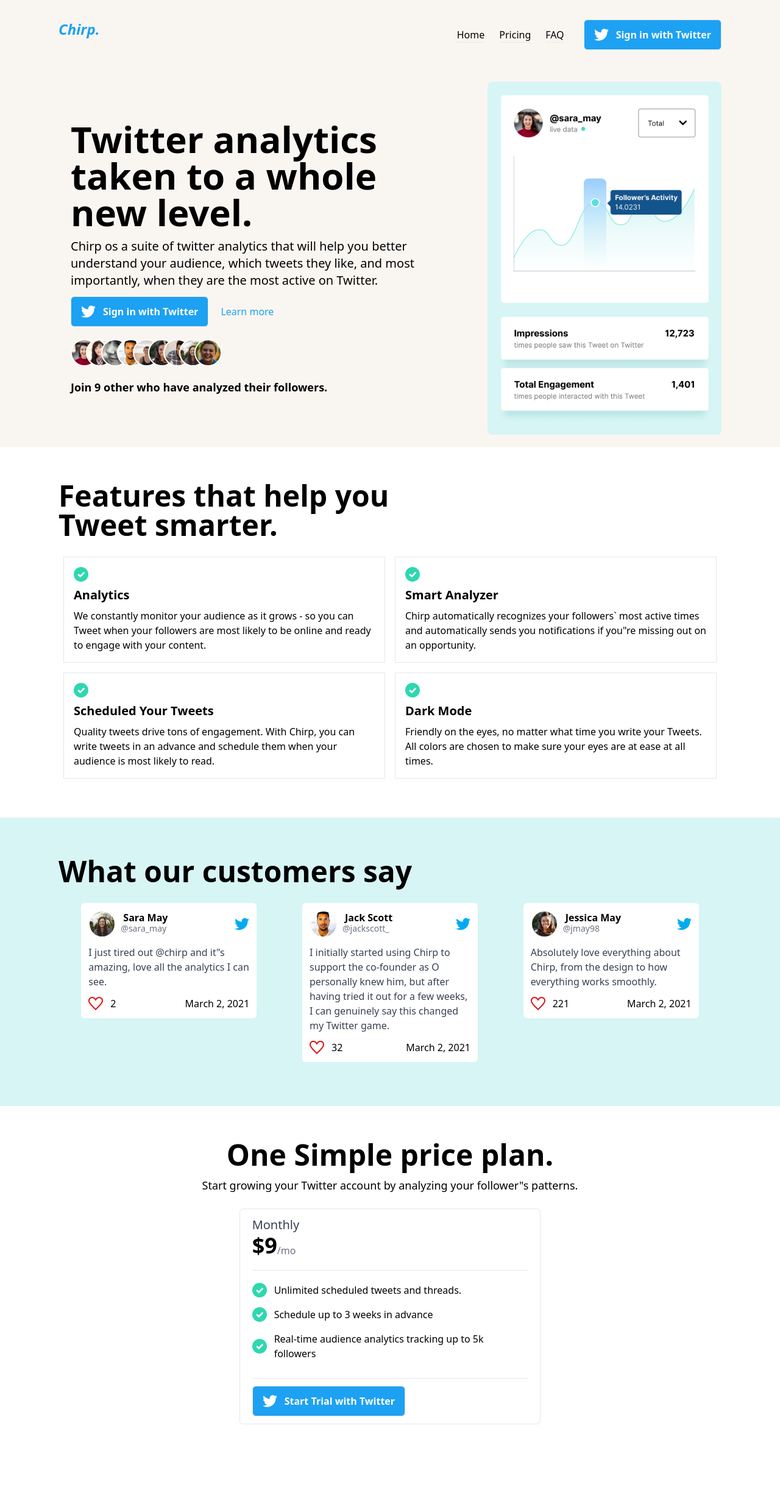
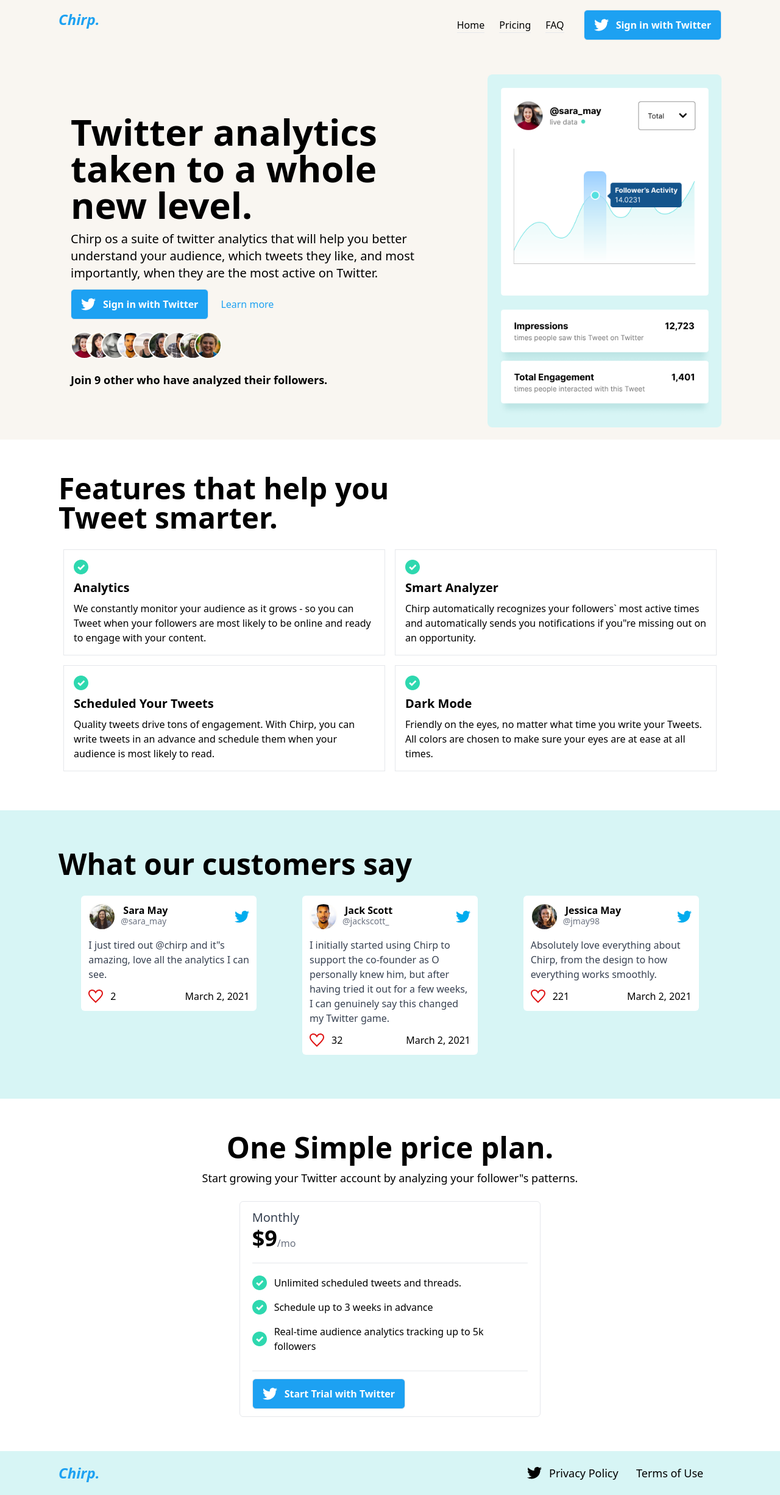
Before and after one commit to Mateusz-Zygadlo/chirp-landing-page, a React (Create React App) app: page / in a window 1280 px wide. Shown: the whole page at 61% size. Before the commit the page ends 2392 px from the top, so only its background shows below. Built offline with nearby package versions, Linux system fonts and the light colour scheme.

Commit message:
create Footer section

```diff
--- /dev/null
+++ b/src/components/Footer.tsx
@@ -0,0 +1,21 @@
+import React from 'react'
+import { Images } from '../assets'
+import { LOGO_NAME } from '../data'
+
+export const Footer = () => {
+  return(
+    <div className="md:px-16 lg:px-24 p-5 bg-cyan flex flex-col sm:flex-row justify-between items-center">
+      <h1 className="text-2xl text-blue font-semibold italic cursor-default mb-3 sm:mb-0">{LOGO_NAME}</h1>
+      <div className="flex w-80">
+        <div className="flex justify-around w-40 items-center">
+          <img
+            src={Images.TwitterBlack}
+            alt="black twitter"
+          />
+          <p className="ml-3 w-full text-lg">Privacy Policy</p>
+        </div>
+        <p className="ml-5 text-lg">Terms of Use</p>
+      </div>
+    </div>
+  )
+}
--- a/src/components/Header.tsx
+++ b/src/components/Header.tsx
@@ -25,9 +25,9 @@
   return(
     <div
       ref={myRef}
-      className="w-full h-full bg-main"
+      className="w-full h-full bg-main pt-5"
     >
-      <div className="flex flex-col-reverse lg:flex-row lg:justify-between py-5 px-5 md:px-16 lg:px-24">
+      <div className="flex flex-col-reverse lg:flex-row lg:justify-between py-5 p-5 md:px-16 lg:px-24">
         <div className="flex flex-col justify-center mt-5 lg:mt-0 lg:w-[40rem] px-5">
           <h1 className="text-4xl lg:text-6xl w-9/12 lg:w-full font-extrabold">{header}</h1>
           <p className="my-3 text-xl w-11/12 lg:w-full">{paragraph}</p>
--- a/src/components/Navbar.tsx
+++ b/src/components/Navbar.tsx
@@ -23,7 +23,7 @@
 
   return(
     <div
-      className="px-5 md:px-16 lg:px-24 bg-main py-8"
+      className="px-5 md:px-16 lg:px-24 bg-main py-4 sticky top-0 w-full z-50"
       ref={myRef}
     >
       <div className="flex justify-between relative">
--- a/src/components/Tweet.tsx
+++ b/src/components/Tweet.tsx
@@ -29,7 +29,7 @@
             src={author_image}
             alt="author"
           />
-          <div className="ml-3 relative">
+          <div className="ml-3 relative z-0">
             <h2 className="font-semibold">{author}</h2>
             <p className="text-sm absolute top-5 -left-1 text-gray-500">{at}</p>
           </div>
--- a/src/components/index.ts
+++ b/src/components/index.ts
@@ -7,3 +7,4 @@
 export { Advantages } from './Advantages'
 export { RecommendedTweets } from './RecommendedTweets'
 export { Pricing } from './Pricing'
+export { Footer } from './Footer'
--- a/src/data.ts
+++ b/src/data.ts
@@ -5,6 +5,8 @@
   content: 'Sign in with Twitter',
   logo: Images.Twitter
 }
+
+export const LOGO_NAME = 'Chirp.'
 
 const USERS = [
   Images.userAvatar01,
@@ -98,7 +100,7 @@
 ]
 
 export const NAVBAR_CONTENT = {
-  logo: 'Chirp.',
+  logo: LOGO_NAME,
   links: [
     { name: 'Home', path: '/' },
     { name: 'Pricing', path: '/' },
--- a/src/pages/Home.tsx
+++ b/src/pages/Home.tsx
@@ -5,6 +5,7 @@
   Advantages,
   RecommendedTweets,
   Pricing,
+  Footer,
 } from '../components'
 import { useScrollToTop } from '../hooks'
 
@@ -18,6 +19,7 @@
       <Advantages />
       <RecommendedTweets />
       <Pricing />
+      <Footer />
     </div>
   )
 }
```
